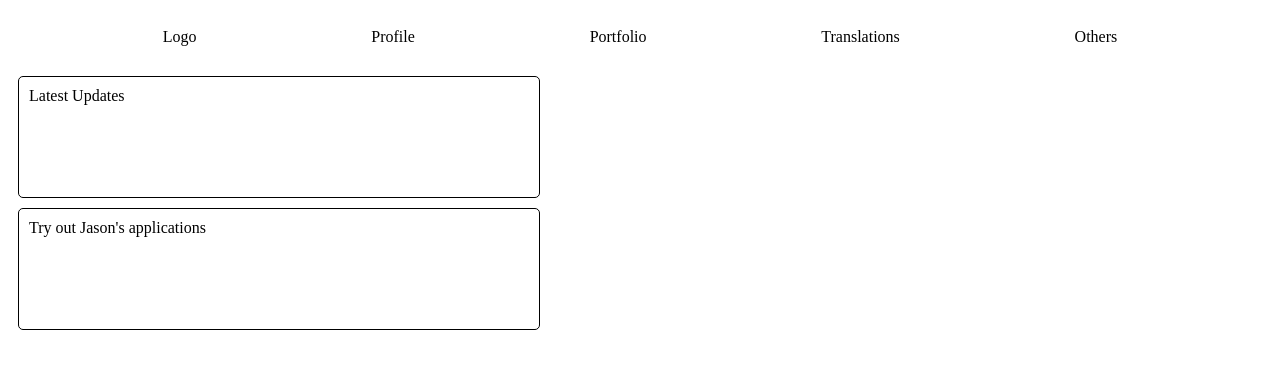
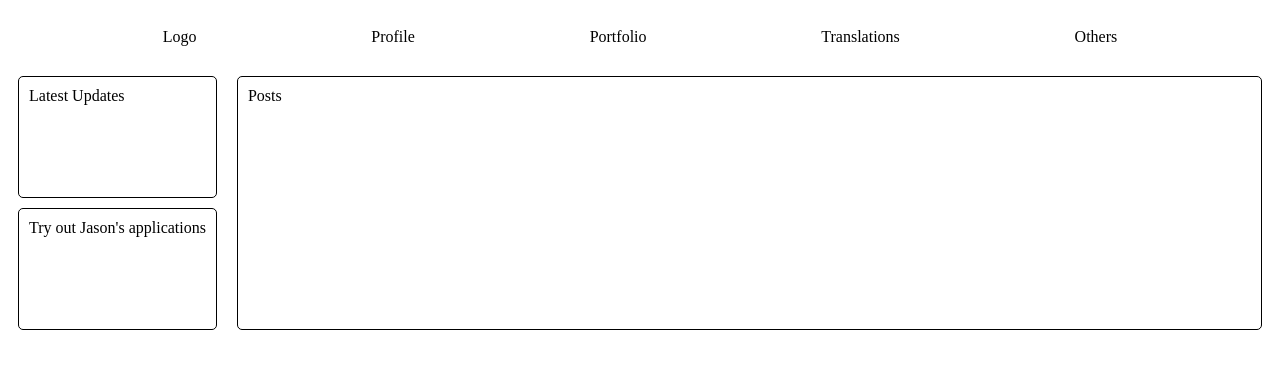
Before and after one commit to jpark-dev/zeipar-web, a React (Create React App) app: page /#/ in a window 1280 px wide. Shown: the top 368 px of the page. Built offline with nearby package versions, Linux system fonts and the light colour scheme.

Commit message:
Added an area for posts and gave a simple css for it.

```diff
--- a/src/routes/Home.js
+++ b/src/routes/Home.js
@@ -6,8 +6,13 @@ export default function Home() {
   return (
     <>
       <NavBar />
-      <section className="section">Latest Updates</section>
-      <section className="section">Try out Jason's applications</section>
+      <div className="body-wrapper">
+        <div>
+          <section className="section">Latest Updates</section>
+          <section className="section">Try out Jason's applications</section>
+        </div>
+        <aside className="posts">Posts</aside>
+      </div>
     </>
   );
 }
--- a/src/styles/main_layout.css
+++ b/src/styles/main_layout.css
@@ -1,8 +1,20 @@
 .section {
-  width: 500px;
+  flex-grow: 1;
   height: 100px;
   border: 1px solid black;
   border-radius: 5px;
   padding: 10px;
   margin: 10px;
 }
+
+.body-wrapper {
+  display: flex;
+}
+
+.posts {
+  flex-grow: 1;
+  padding: 10px;
+  margin: 10px;
+  border: 1px solid black;
+  border-radius: 5px;
+}
```
